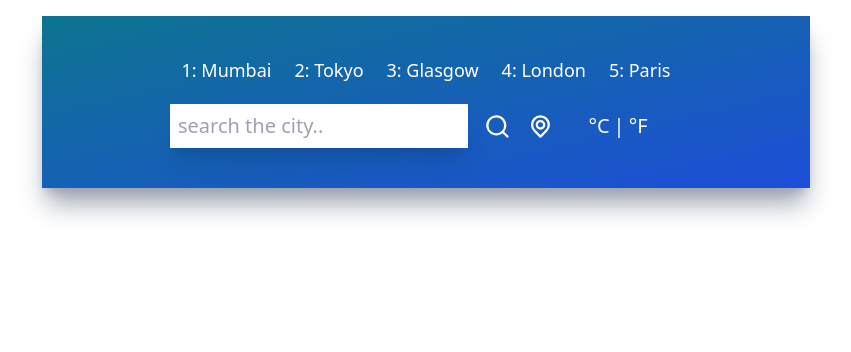
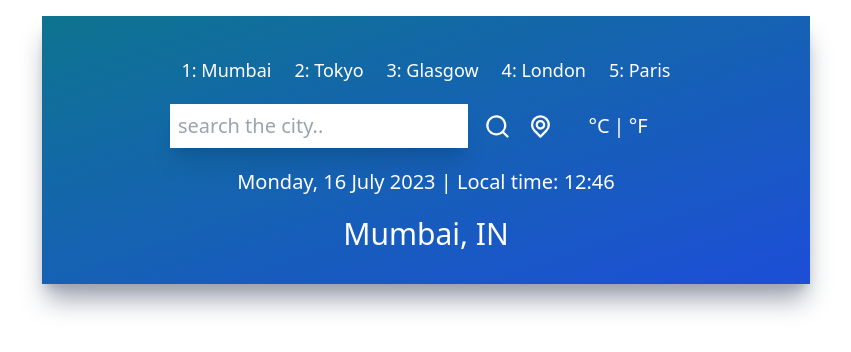
Before and after one commit to shashwat128/Practise-Reactjs, a React (Create React App) app in the folder Project2 - weather-app/weather-app/: page / in a window 1280 px wide. Shown: the top 352 px of the page, without its empty margins (214-1065 px from the left). Built offline with nearby package versions, Linux system fonts and the light colour scheme.

Commit message:
Time, date and Location

```diff
--- a/Project2 - weather-app/weather-app/src/App.js
+++ b/Project2 - weather-app/weather-app/src/App.js
@@ -4,12 +4,15 @@
 import UilReact from "@iconscout/react-unicons/icons/uil-react";
 import TopButtons from "./components/TopButtons";
 import Inputs from "./components/Inputs";
+import TimeAndLocation from "./components/TimeAndLocation";
 
 function App() {
   return (
     <div className="mx-auto max-w-screen-md mt-4 py-5 px-32 bg-gradient-to-br from-cyan-700 to-blue-700 h-fit shadow-xl shadow-gray-400">
       <TopButtons />
       <Inputs />
+
+      <TimeAndLocation />
     </div>
   );
 }
--- /dev/null
+++ b/Project2 - weather-app/weather-app/src/components/TimeAndLocation.jsx
@@ -0,0 +1,19 @@
+import React from "react";
+
+function TimeAndLocation() {
+  return (
+    <div>
+      <div className="flex items-center justify-center my-5">
+        <p className="text-white text-xl font-extralight">
+          Monday, 16 July 2023 | Local time: 12:46
+        </p>
+      </div>
+
+      <div className="flex items-center justify-center my-3">
+        <p className="text-white text-3xl font-medium">Mumbai, IN</p>
+      </div>
+    </div>
+  );
+}
+
+export default TimeAndLocation;
```
